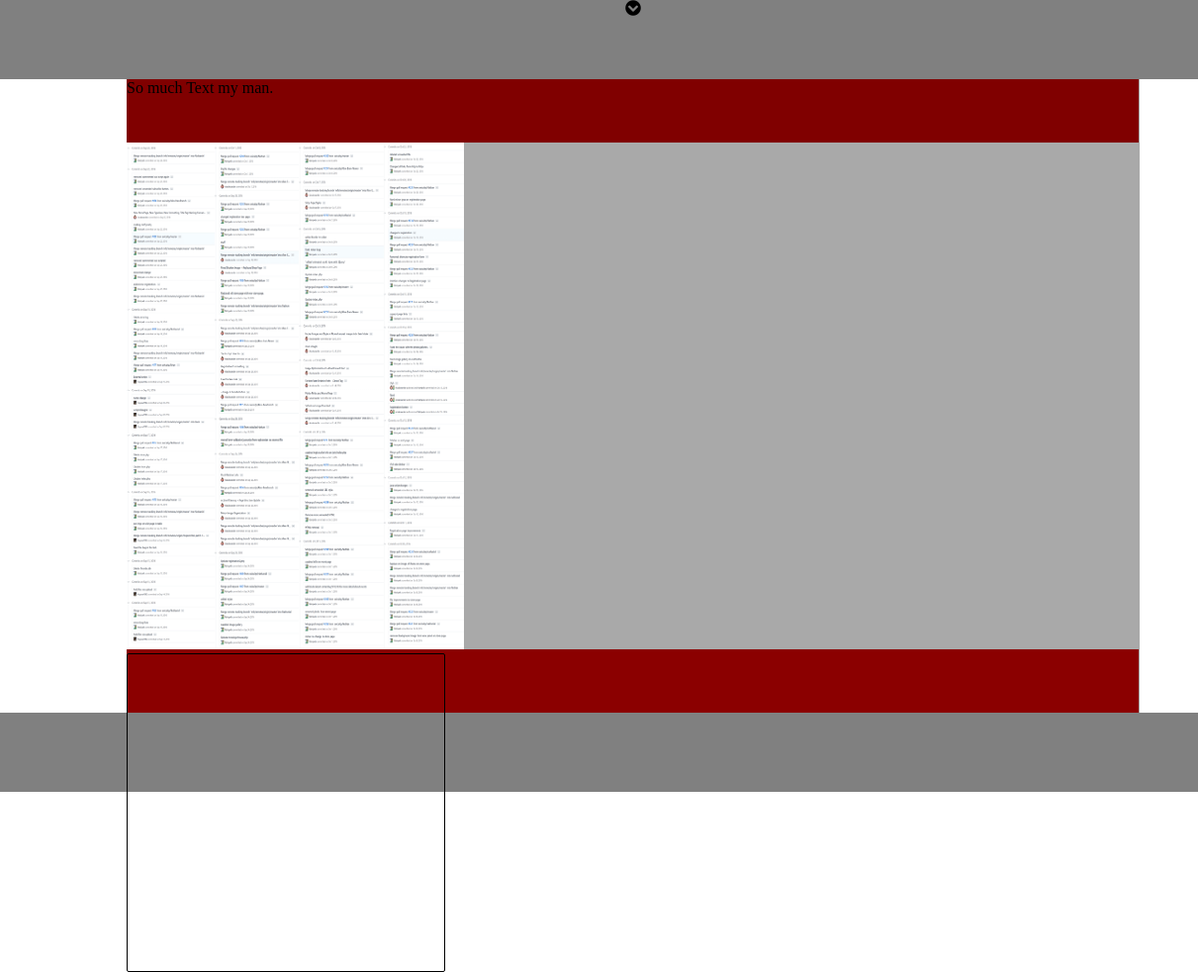
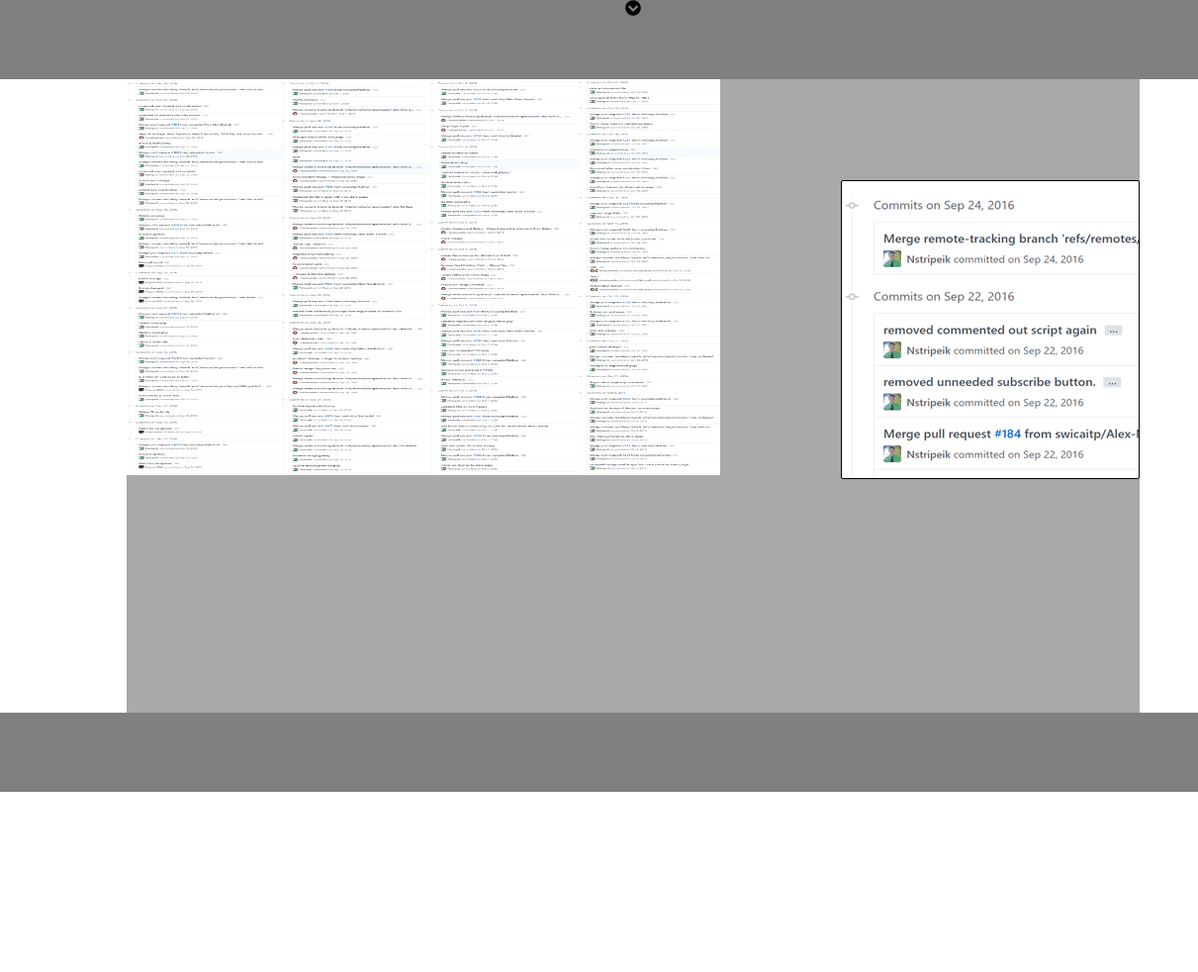
Before and after one commit to kokokonotsu/Grid-Gallery, a plain HTML site: page index.html in a window 1280 px wide. Shown: the full height of the page at 99% size, 0-1211 px from the left. After the commit the page ends 800 px from the top, so only its background shows below. Drawn offline with Linux system fonts and the light colour scheme.

Commit message:
Trying to make this work

```diff
--- a/index.html
+++ b/index.html
@@ -28,17 +28,17 @@
             </header>
         </header>
         <main>
-            <div class="main-grid">
+                <div class="image-zoom-container">
+                    <img id="myImage" src="October-Commits-2048x2226-Compressed.png" alt="October Commits" width="600px" height="400px">
+                    <div id="myResult" class="image-zoom-result"></div>
+                </div>
+            <!-- <div class="main-grid">
                 <div class="title">
                     So much Text my man.
                 </div>
-                <div class="image-zoom-container">
-                    <img src="October-Commits-2048x2226-Compressed.png" alt="October Commits">
-                    <div class="image-zoom"></div>
-                </div>
                 <div class="description">
 
-                </div>
+                 </div> -->
                 <!-- <img src="Placeholder-Image.jpg" alt="">
                 <img src="Placeholder-Image.jpg" alt="">
                 <img src="Placeholder-Image.jpg" alt="">
@@ -55,11 +55,15 @@
                 <img src="Placeholder-Image.jpg" alt="">
                 <img src="Placeholder-Image.jpg" alt="">
                 <img src="Placeholder-Image.jpg" alt=""> -->
-            </div>
+            <!-- </div> -->
         </main>
         <footer>
 
         </footer>
     </div>
+    <script>
+    imageZoom("myImage", "myResult");
+</script>
 </body>
+
 </html>
--- a/main.js
+++ b/main.js
@@ -6,10 +6,10 @@ function closeNav(){
 }
 function imageZoom(imgID, resultID){
     var img, lens, result, cx, cy;
-    var img = document.getElementById(imgID);
+    img = document.getElementById(imgID);
     result = document.getElementById(resultID);
     //Create Lens//
-    lens = document.createElement('div');
+    lens = document.createElement("div");
     lens.setAttribute("class", "img-zoom-lens");
     //Insert Lens into HTML//
     img.parentElement.insertBefore(lens, img);
@@ -17,8 +17,8 @@ function imageZoom(imgID, resultID){
     cx = result.offsetWidth / lens.offsetWidth;
     cy = result.offsetHeight / lens.offsetHeight;
     //Set background properties for the result div//
-    result.style.backgroundImage ="url('" +img.src +"')";
-    result.style.backgroundSize = (img.width * cx) + "px" + (img.height * cy) + "px";
+    result.style.backgroundImage = "url('" + img.src + "')";
+    result.style.backgroundSize = (img.width * cx) + "px " + (img.height * cy) + "px";
     //Execute a function when someone moves the cursor over the image, or the lens//
     lens.addEventListener("mouseover", moveLens);
     img.addEventListener("mouseover", moveLens);
@@ -45,6 +45,7 @@ function imageZoom(imgID, resultID){
         lens.style.top = y + "px";
         //Display what the lens sees in the result div//
         result.style.backgroundPosition = "-" + (x * cx) + "px -" + (y * cy) + "px";
+        console.log("I am running");
         }
         function getCursorPos(e){
             var a, x = 0, y = 0;
@@ -57,6 +58,7 @@ function imageZoom(imgID, resultID){
             //Consider any page scrolling//
             x = x - window.pageXOffset;
             y = y - window.pageYOffset;
+            console.log("I am running");
             return {x : x, y : y};
         }
 }
--- a/styles.css
+++ b/styles.css
@@ -89,9 +89,9 @@ main{
     height: 100%;
     display: grid;
     grid-template:
-         "title title title" 10%
+         ". . ." 10%
          ". . ." 80%
-         "description description description"
+         ". . ." 10%
          / 33.3% 33.3% 33.3%;
 
 }
@@ -119,14 +119,19 @@ main{
 .image-zoom-lens{
     position: absolute;
     border: 1px solid black;
-    width: 60px;
-    height: 60px;
+    width: 40px;
+    height: 40px;
 }
-.image-zoom{
+.image-zoom-result{
  border: 1px solid black;
+ position: absolute;
+ bottom: 0;
+ right: 0;
  border-radius: 2px;
- width: 320px;
- height: 320px;
+ width: 300px;
+ height: 300px;
+}
+#zoom-image{
 }
 footer{
     grid-area: footer;
```
